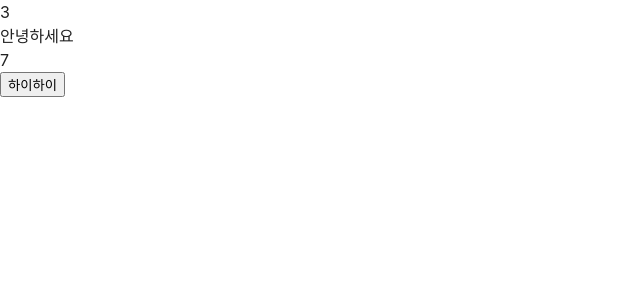
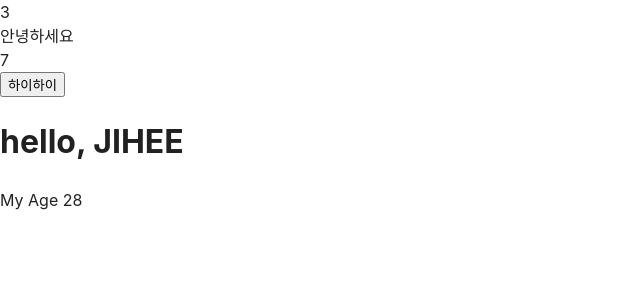
Before and after one commit to JIHEE-Princess98/TypescriptTutorial, a React (Vite) app: page / in a window 1280 px wide. Shown: the top 300 px of the page, without its empty margins (0-640 px from the left). Built offline with nearby package versions, Linux system fonts and the light colour scheme.

Commit message:
선택적 속성 사용해보기

```diff
--- a/src/App.tsx
+++ b/src/App.tsx
@@ -1,5 +1,7 @@
 import './style/App.css'
 
+
+//인터페이스 타입
 interface ButtonProps {
   text: string,
   onClick: ()=> void;
@@ -8,6 +10,21 @@ interface ButtonProps {
 const Button: React.FC<ButtonProps> = ({ text, onClick }) => (
     <button onClick={onClick}>{text}</button>
 )
+
+// 선택적 속성
+interface GreetingProps{
+  name: string,
+  age?: number //선택적 속성
+}
+
+const Greeting: React.FC<GreetingProps> = ({ name, age }) => (
+    <div>
+      <h1>hello, {name}</h1>
+      {age && <p>My Age {age}</p>}
+    </div>
+)
+
+
 
 function App() {
 
@@ -23,7 +40,7 @@ function App() {
     return parseInt(a)+parseInt(b);
   }
 
-  //인터페이스 타입
+
   const consoles = () => {
     return console.log('hello world');
   }
@@ -36,6 +53,7 @@ function App() {
         {stringIntAdd("3", "4")} <br/>
 
         <Button text="하이하이" onClick={consoles}/>
+        <Greeting name="JIHEE" age={28}/>
       </div>
   )
 }
```
